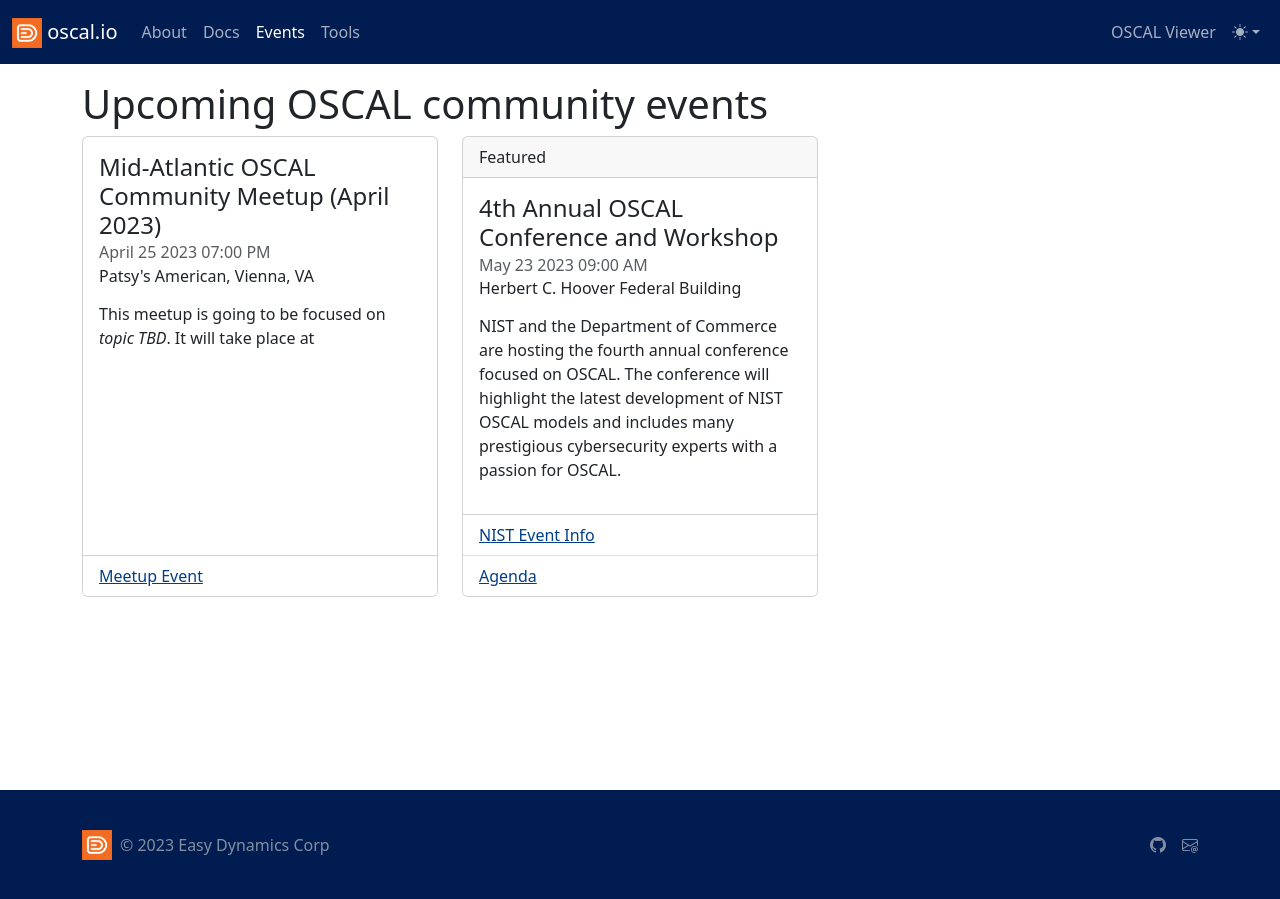
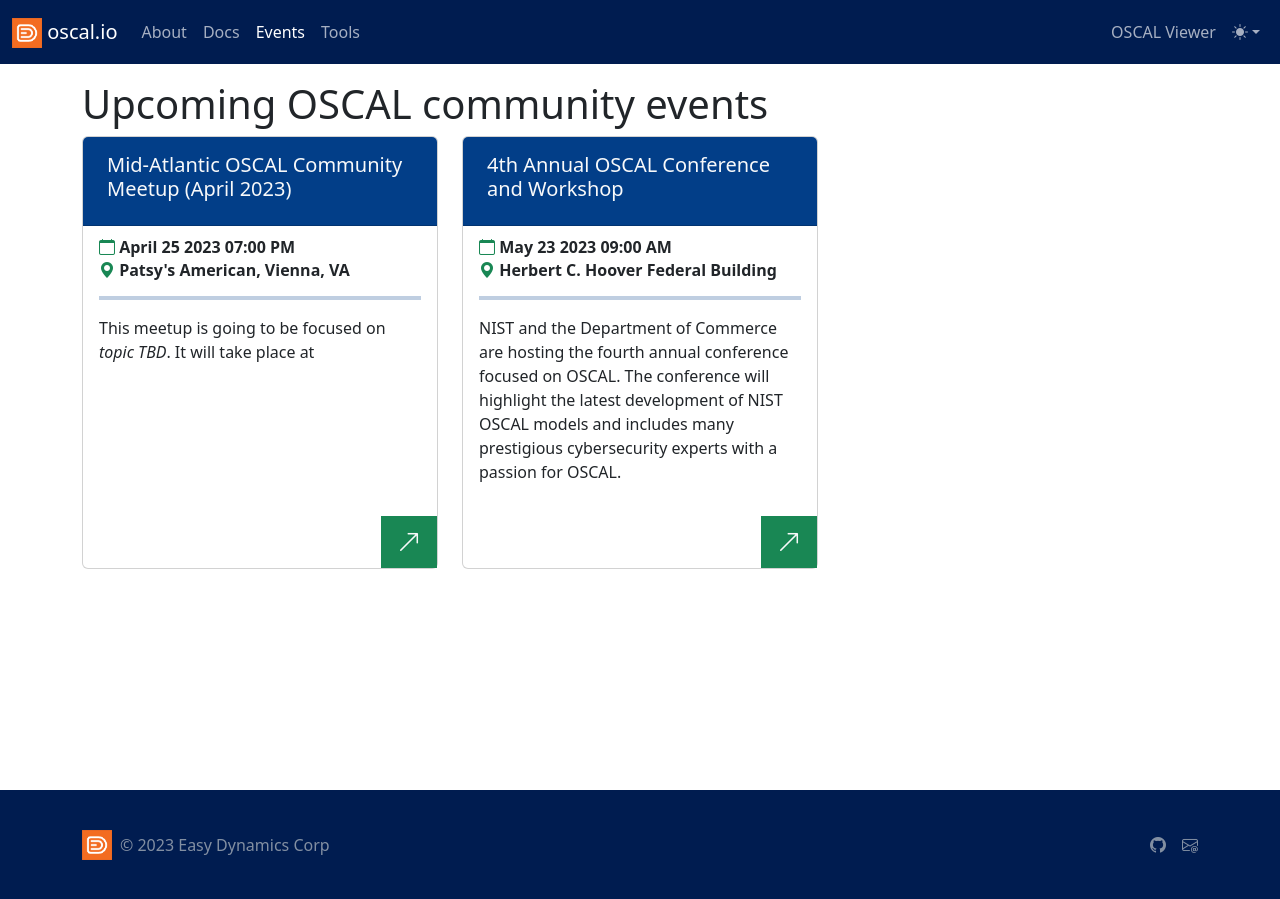
Before and after one commit to EasyDynamics/oscal.io, a Jekyll site: the page built from events.html, in a window 1280 px wide. Built offline with Jekyll 4.4.1, drawn with Linux system fonts in a browser that asks for light colours.

Commit message:
fix: improve theming for events list

```diff
--- a/_config.yml
+++ b/_config.yml
@@ -17,8 +17,16 @@ collections:
   events:
     sort_by: start-date
     output: true
+    layout: page
   tools:
     output: false
+
+defaults:
+  - scope:
+      path: ''
+      type: events
+    values:
+      layout: page
 
 plugins:
   - jekyll-feed
--- a/_layouts/events.html
+++ b/_layouts/events.html
@@ -8,18 +8,26 @@ layout: page
   {% for event in site.events %}
   <div class="col">
     <div class="card h-100">
-      {% if event.featured %}
-      <div class="card-header">
-        Featured
+      <div class="card-header bg-primary">
+        <h2 class="h5 p-2 card-title text-light">
+          {% comment %}
+          <a href="{{ event.url }}" class="text-light link-underline-opacity-0">{{ event.title }}</a>
+          {% endcomment %}
+          <span>{{ event.title }}</span>
+        </h2>
       </div>
-      {% endif %}
       <div class="card-body">
-        <h2 class="h4 card-title">{{ event.name }}</h2>
-        <p class="h6 mb-2 card-subtitle text-body-secondary">{{ event.start-date | date: "%B %d %Y %I:%M %p" }}</p>
-        <p class="h6 card-subtitle text-body-teriary">{{ event.location }}</p>
+        <p class="h6 mb-2 card-subtitle fw-bold"><i class="bi-calendar text-success"></i> {{ event.start-date | date: "%B %d %Y %I:%M %p" }}</p>
+        <p class="h6 card-subtitle fw-bold"><i class="bi-geo-alt-fill text-success"></i> {{ event.location }}</p>
+        <hr class="border border-2 border-primary">
         <p class="card-text">{{ event.content }}</p>
       </div>
-      {% if event.links %}
+      <div class="d-flex flex-row-reverse p-0 card-footer bg-transparent border-0">
+        <a class="m-0 px-3 py-2 bg-success text-light link-underline-opacity-0" href="{{ event.link.url }}" title="{{ event.link.name }}" target="_blank">
+          <i class="bi-arrow-up-right fs-4"></i>
+        </a>
+      </div>
+      {% if false %}
       <ul class="list-group list-group-flush">
         {% for link in event.links %}
         <li class="list-group-item"><a href="{{ link.url }}" target="_blank">{{ link.name }}</a></li>
```
Also changed, not shown: _events/2023-04-maoc-meetup.html (+4 -4 lines), _events/2023-05-nist-oscal-workshop.html (+4 -7 lines).
